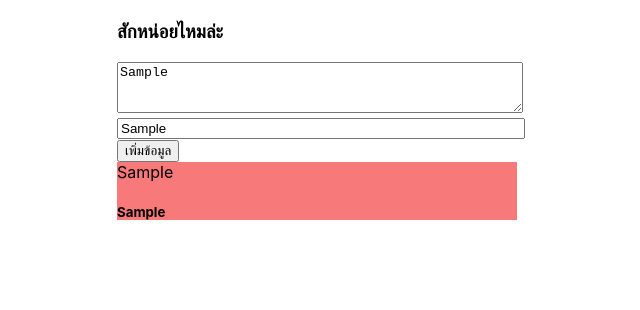
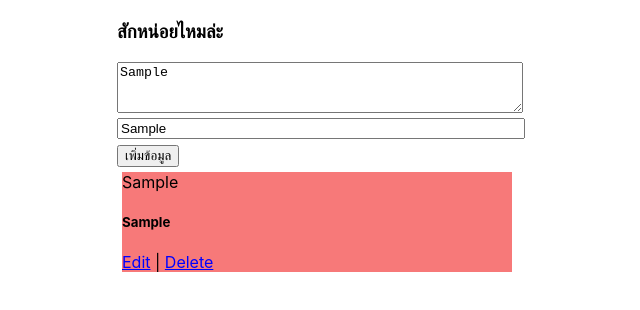
Before and after one commit to laksanai/basic-react, a React (Create React App) app: page / in a window 1280 px wide. Both pictures are taken after typing "Sample", "Sample" into the empty fields and a click on the button "เพิ่มข้อมูล". Shown: the top 310 px of the page, without its empty margins (323-963 px from the left). Built offline with nearby package versions, Linux system fonts and the light colour scheme.

Commit message:
state x array (delete)

```diff
--- a/src/App.css
+++ b/src/App.css
@@ -28,8 +28,16 @@
 
 .app-container p input{
   width: 100%;
+  margin-bottom: 5px;
 }
 
 .app-note{
   background-color: rgb(247, 121, 121);
+  margin: 5px;
 }
+
+.app-note p a{
+  color: blue;
+  text-decoration: underline;
+  cursor: pointer;
+}
--- a/src/App.js
+++ b/src/App.js
@@ -32,12 +32,26 @@
         });
     }
 
+    function onNoteDelete(noteId) {
+        setAllNote((prevAllNote)=>{
+            return prevAllNote.filter((theNote)=>{
+                return theNote.id !== noteId;
+            })
+        });
+    }
+
+
     //Elements
     const noteElements = allNote.map((theNote)=>{
         return (
             <div key={theNote.id} className='app-note'>
                 <p>{theNote.content}</p>
                 <h5>{theNote.author}</h5>
+                <p>
+                    <a>Edit</a>
+                    <span> | </span>
+                    <a onClick={()=>{onNoteDelete(theNote.id)}}>Delete</a>
+                </p>
             </div>
         )
     });
@@ -74,6 +88,7 @@
                 <div className='app-notes'>
                     {noteElements}
                 </div>
+
             </div>
         </section>
     );
```
